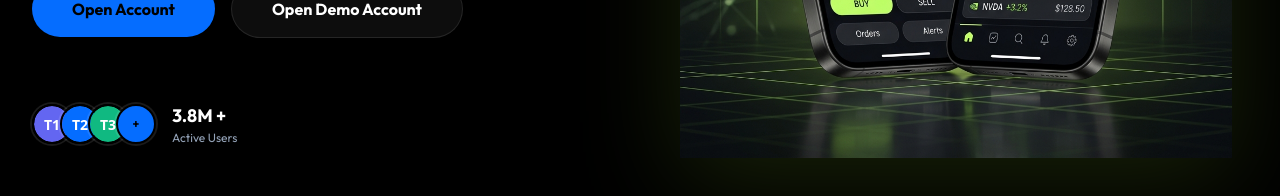
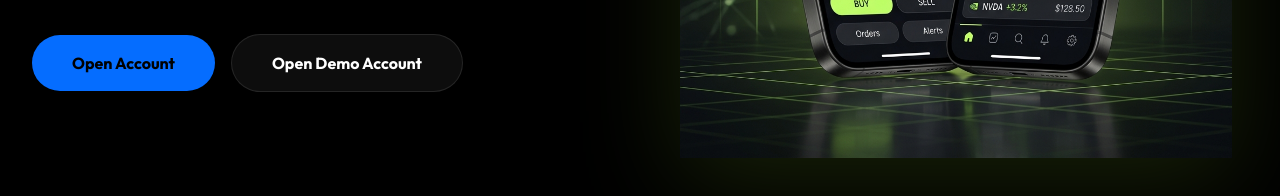
Before and after one commit to mfonmfon/vertextridge, a React (Vite) app: page / in a window 1280 px wide. Shown: the part 586-782 px from the top of the page. Built offline with nearby package versions, Linux system fonts and the light colour scheme; no server answers.

Commit message:
removed the active user section in the landing page

```diff
--- a/src/component/Hero.jsx
+++ b/src/component/Hero.jsx
@@ -70,27 +70,6 @@ const Hero = () => {
               Open Demo Account
             </motion.button>
           </div>
-
-          <div className="flex items-center gap-4 pt-8">
-            <div className="flex -space-x-3">
-              {[1, 2, 3].map((i) => (
-                <div key={i} className="w-10 h-10 rounded-full border-2 border-dark bg-gunmetal overflow-hidden ring-2 ring-white/10">
-                  <Avatar
-                    user={{ name: `Trader ${i}`, email: `trader${i}@example.com` }}
-                    size={36}
-                    className="w-full h-full"
-                  />
-                </div>
-              ))}
-              <div className="w-10 h-10 rounded-full border-2 border-dark bg-primary flex items-center justify-center text-dark font-bold text-xs ring-2 ring-white/10">
-                +
-              </div>
-            </div>
-            <div className="flex flex-col">
-              <span className="text-lg font-bold">3.8M +</span>
-              <span className="text-xs text-muted">Active Users</span>
-            </div>
-          </div>
         </motion.div>
 
         {/* Visual Content */}
```
